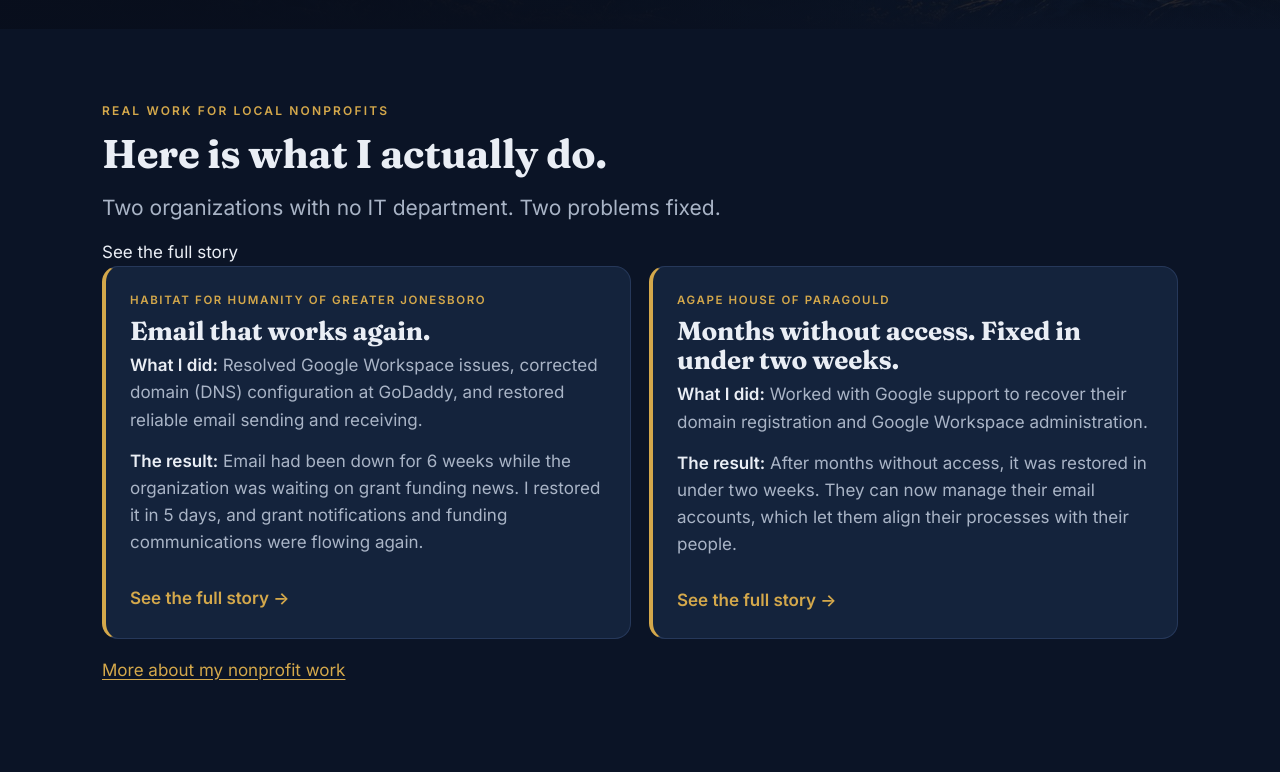
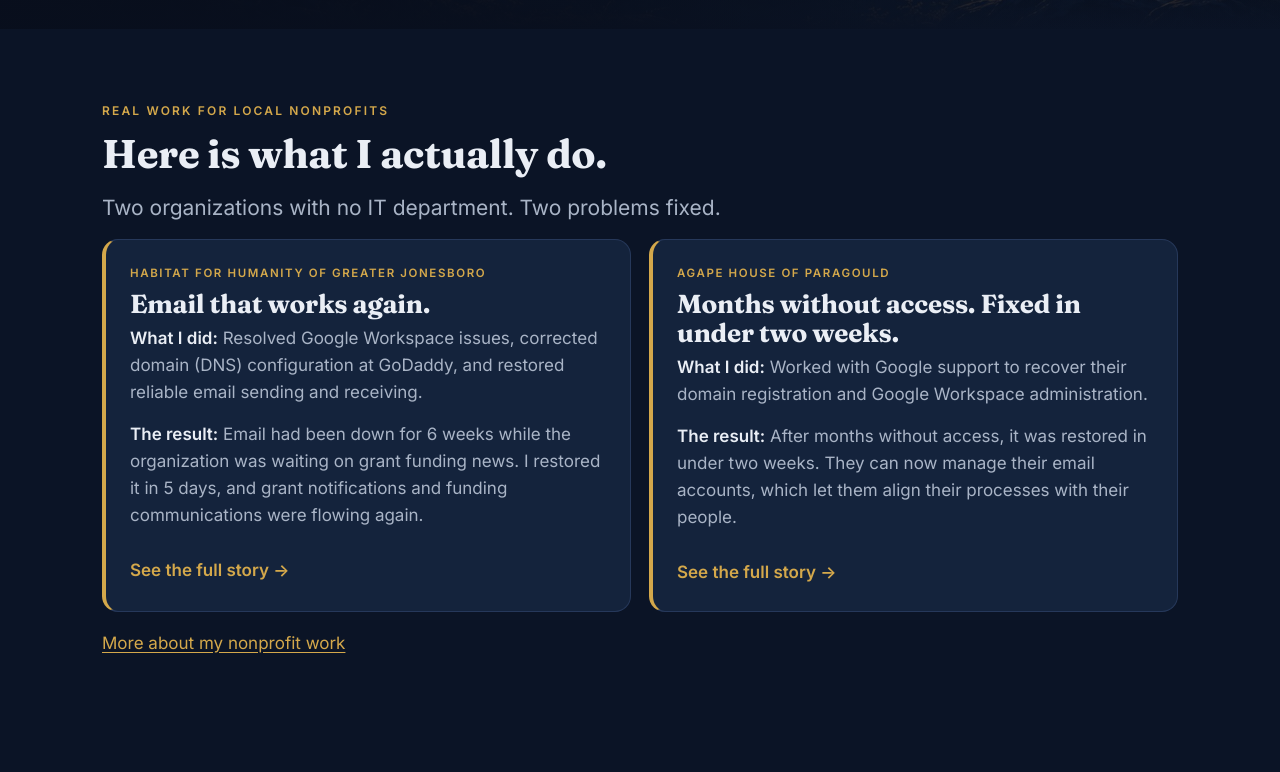
Before and after one commit to Tarathilien/whiteconsulting-site, a plain HTML site: page public/index.html in a window 1280 px wide. Shown: the part 728-1500 px from the top of the page. Drawn offline with Linux system fonts and the light colour scheme.

Commit message:
Fix stray link text in work section header
Co-Authored-By: Claude Sonnet 5.5 <noreply@anthropic.com>
Claude-Session: https://claude.ai/code/session_013tLK7HXDr7Su1BpLbjygVz

```diff
--- a/public/index.html
+++ b/public/index.html
@@ -28,7 +28,7 @@
 </div></section>
 
 <section><div class="wrap">
-<div class="head"><div class="eyebrow">Real work for local nonprofits</div><h2>Here is what I actually do.</h2><p class="lede">Two organizations with no IT department. Two problems fixed.</p><span class="more">See the full story</span></a>
+<div class="head"><div class="eyebrow">Real work for local nonprofits</div><h2>Here is what I actually do.</h2><p class="lede">Two organizations with no IT department. Two problems fixed.</p>
 <div class="grid g2">
 <a class="card gold lnkcard" href="/nonprofits/#work"><span class="tag">Habitat for Humanity of Greater Jonesboro</span><h3 style="font-size:26px">Email that works again.</h3><p class="muted"><b style="color:var(--ink)">What I did:</b> Resolved Google Workspace issues, corrected domain (DNS) configuration at GoDaddy, and restored reliable email sending and receiving.</p><p class="muted"><b style="color:var(--ink)">The result:</b> Email had been down for 6 weeks while the organization was waiting on grant funding news. I restored it in 5 days, and grant notifications and funding communications were flowing again.</p><span class="more">See the full story</span></a>
 <a class="card gold lnkcard" href="/nonprofits/#work"><span class="tag">Agape House of Paragould</span><h3 style="font-size:26px">Months without access. Fixed in under two weeks.</h3><p class="muted"><b style="color:var(--ink)">What I did:</b> Worked with Google support to recover their domain registration and Google Workspace administration.</p><p class="muted"><b style="color:var(--ink)">The result:</b> After months without access, it was restored in under two weeks. They can now manage their email accounts, which let them align their processes with their people.</p><span class="more">See the full story</span></a>
```
